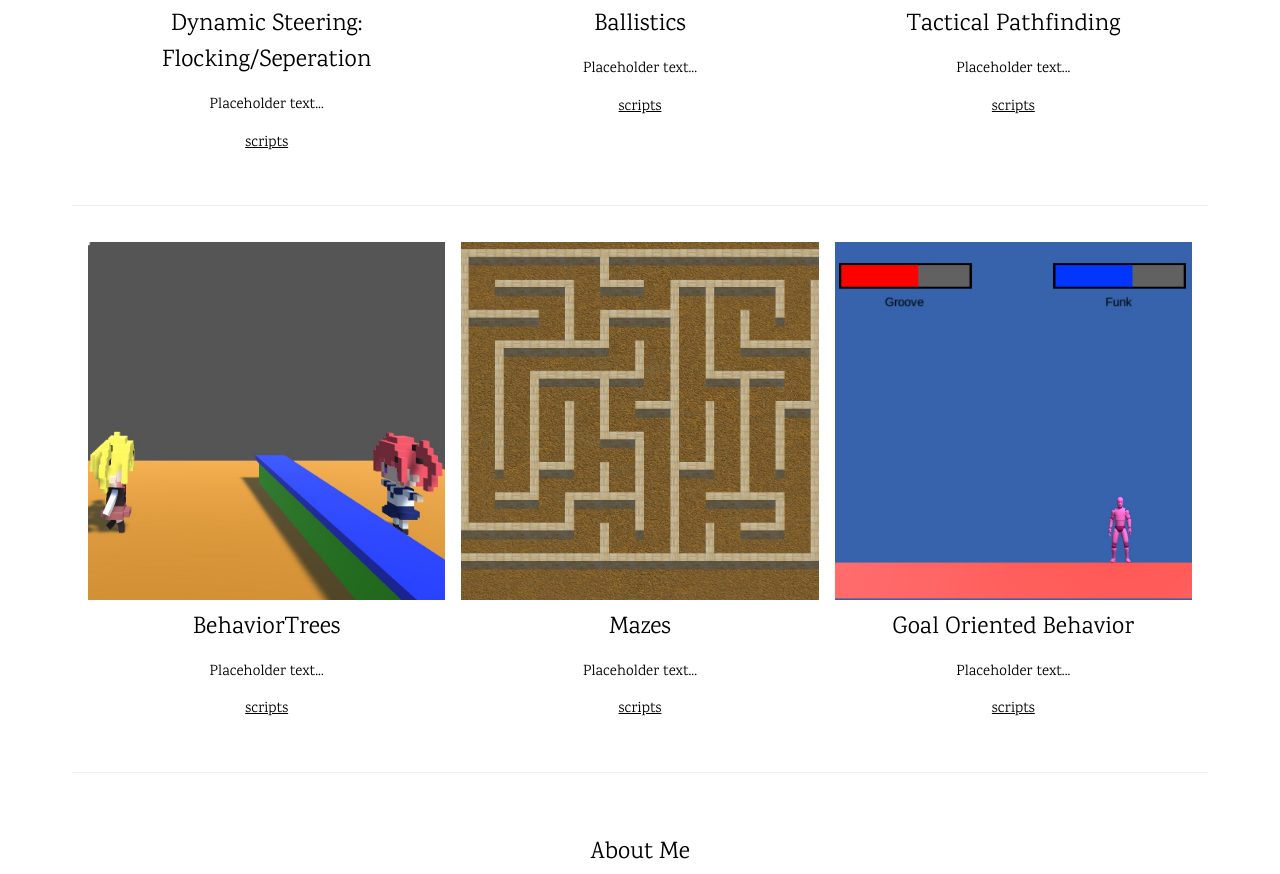
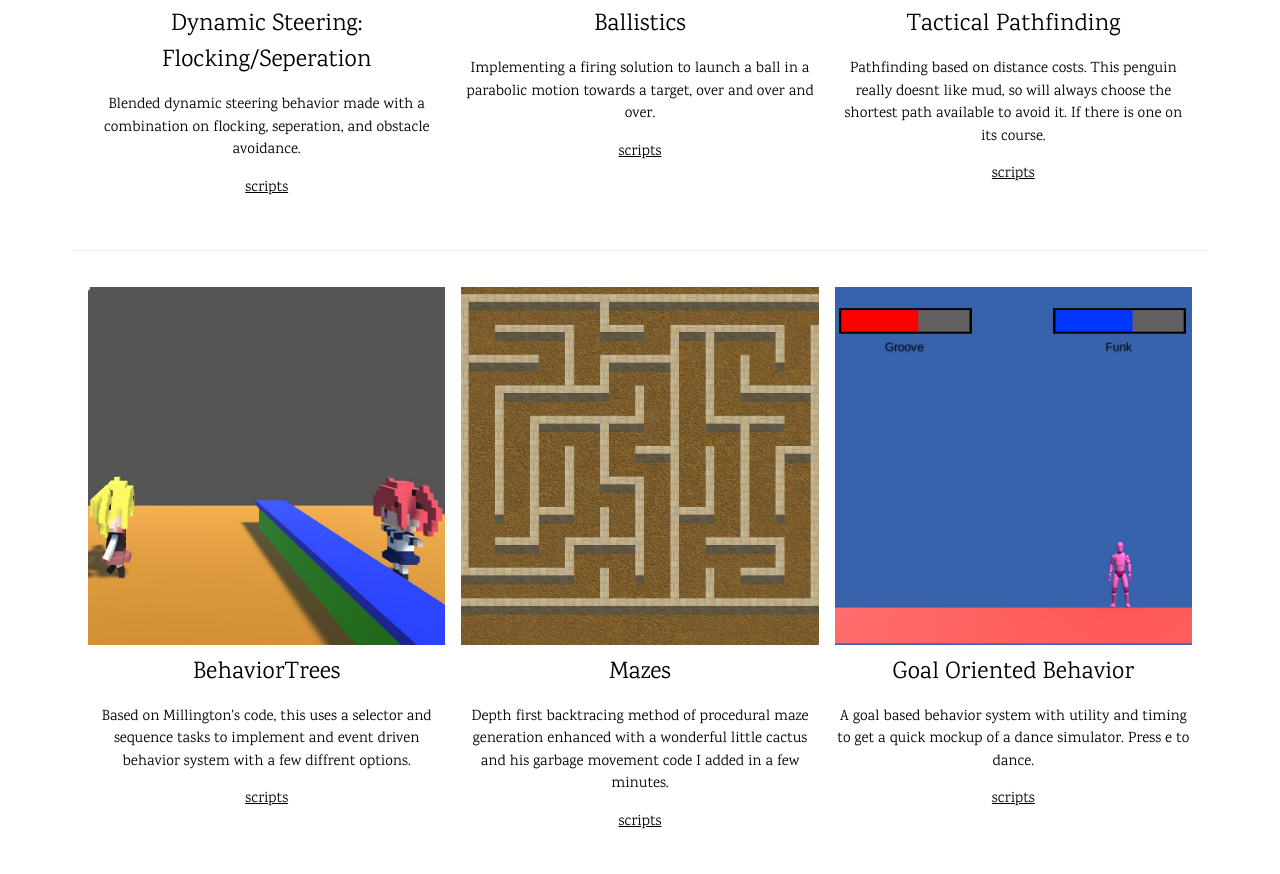
Before and after one commit to DavisButler10/davisbutler10.github.io, a plain HTML site: page index.html in a window 1280 px wide. Shown: the part 1928-2802 px from the top of the page. Drawn offline with nearby package versions, Linux system fonts and the light colour scheme.

Commit message:
Add files via upload

```diff
--- a/index.html
+++ b/index.html
@@ -121,7 +121,7 @@ body,h1,h2,h3,h4,h5,h6 {font-family: "Karma", sans-serif}
 	  </a>
 	  </span>
       <h3>Dynamic Steering: Flocking/Seperation</h3>
-	  <p>Placeholder text...</p>
+	  <p>Blended dynamic steering behavior made with a combination on flocking, seperation, and obstacle avoidance.</p>
       <p><a href="https://davisbutler10.github.io/Flocking--/" target="_blank">scripts</a></p>
     </div>
     <div class="w3-third">
@@ -131,17 +131,17 @@ body,h1,h2,h3,h4,h5,h6 {font-family: "Karma", sans-serif}
 	  </a>
 	  </span>
       <h3>Ballistics</h3>
-	  <p>Placeholder text...</p>
+	  <p>Implementing a firing solution to launch a ball in a parabolic motion towards a target, over and over and over.</p>
       <p><a href="https://github.com/DavisButler10/Ballistics--/tree/master/Scripts" target="_blank">scripts</a></p>
     </div>
 	<div class="w3-third">
 	  <span title="Tactical Pathfinding">
-	  <a href="https://davisbutler10.github.io/Flocking--/">
+	  <a href="https://da  visbutler10.github.io/Flocking--/">
       <img src="img/tacticalpathfinding.jpg" alt="tacticalpathfinding" style="width:100%">
 	  </a>
 	  </span>
       <h3>Tactical Pathfinding</h3>
-	  <p>Placeholder text...</p>
+	  <p>Pathfinding based on distance costs. This penguin really doesnt like mud, so will always choose the shortest path available to avoid it. If there is one on its course.</p>
       <p><a href="https://github.com/DavisButler10/Tactical-Pathfinding/tree/master/Scripts" target="_blank">scripts</a></p>
     </div>
   </div>
@@ -156,7 +156,7 @@ body,h1,h2,h3,h4,h5,h6 {font-family: "Karma", sans-serif}
 	  </a>
 	  </span>
       <h3>BehaviorTrees</h3>
-	  <p>Placeholder text...</p>
+	  <p>Based on Millington's code, this uses a selector and sequence tasks to implement and event driven behavior system with a few diffrent options.</p>
       <p><a href="https://github.com/DavisButler10/BehaviorTrees--/tree/master/Scripts" target="_blank">scripts</a></p>
     </div>
     <div class="w3-third">
@@ -166,7 +166,7 @@ body,h1,h2,h3,h4,h5,h6 {font-family: "Karma", sans-serif}
 	  </a>
 	  </span>
       <h3>Mazes</h3>
-	  <p>Placeholder text...</p>
+	  <p>Depth first backtracing method of procedural maze generation enhanced with a wonderful little cactus and his garbage movement code I added in a few minutes.</p>
       <p><a href="https://github.com/DavisButler10/Mazes--/tree/master/Scripts" target="_blank">scripts</a></p>
     </div>
     <div class="w3-third">
@@ -176,7 +176,7 @@ body,h1,h2,h3,h4,h5,h6 {font-family: "Karma", sans-serif}
 	  </a>
 	  </span>
       <h3>Goal Oriented Behavior</h3>
-	  <p>Placeholder text...</p>
+	  <p>A goal based behavior system with utility and timing to get a quick mockup of a dance simulator. Press e to dance.</p>
       <p><a href="https://github.com/DavisButler10/GoalOrientedBehavior--/tree/master/Scripts" target="_blank">scripts</a></p>
     </div>
   </div>
```
